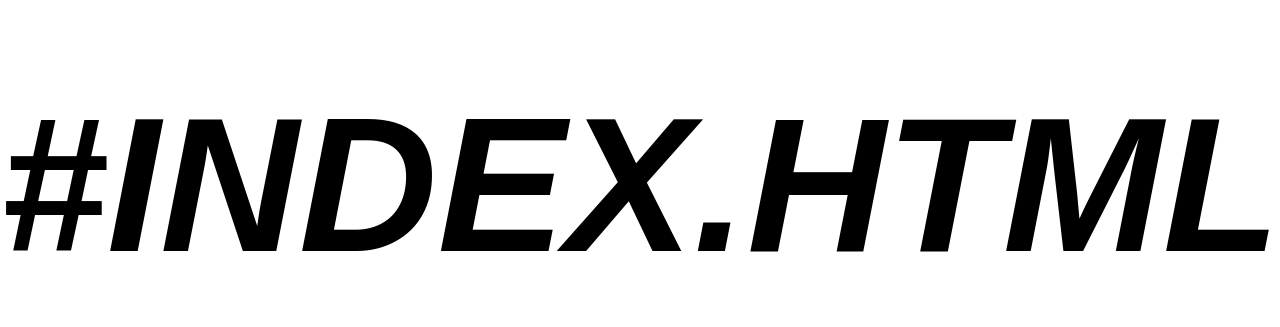
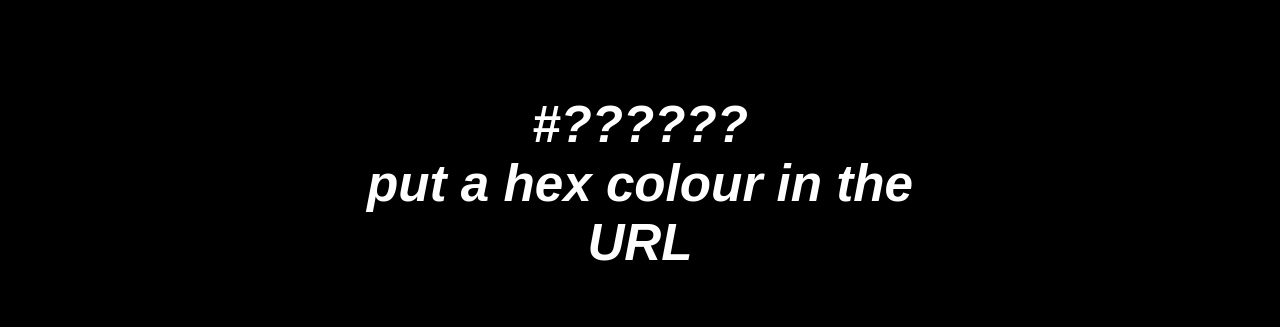
Before and after one commit to cpuSonicatt/swatch, a plain HTML site: page index.html in a window 1280 px wide. Shown: the part 216-543 px from the top of the page. Drawn offline with Linux system fonts and the light colour scheme.

Commit message:
Add shorthand support

```diff
--- a/index.html
+++ b/index.html
@@ -9,8 +9,8 @@
 </body>
 <script>
     let c = window.location.pathname.replace("/", "#")
-    let hex = c.match(/\w{1,2}/g)
-    if (hex) {
+    if (c.length === 4 || c.length === 7) {
+        let hex = c.match(/[0-9A-Fa-f]{1,2}/g)
         let lum = (parseInt(hex[0], 16) + parseInt(hex[1], 16) + parseInt(hex[2], 16)) / 3
         document.title = c.toUpperCase()
         document.body.style.backgroundColor = c
@@ -21,7 +21,8 @@
         }
     } else {
         document.body.style.backgroundColor = "black"
-        document.getElementById("text").innerHTML = ":("
+        document.getElementById("text").innerHTML = "#??????<br/>put a hex colour in the URL"
+        document.getElementById("text").style.fontSize = "4vw"
         document.getElementById("text").style.color = "white"
         document.title = "Swatch"
     }
```
Also changed, not shown: 1 other file.
